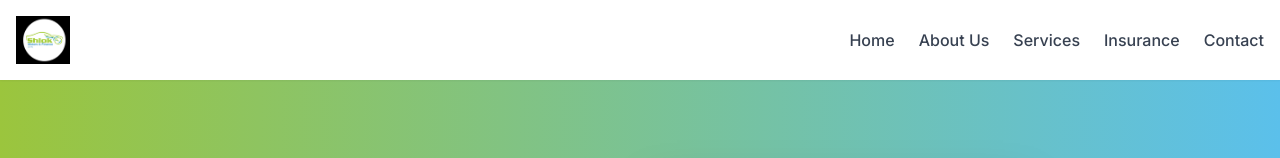
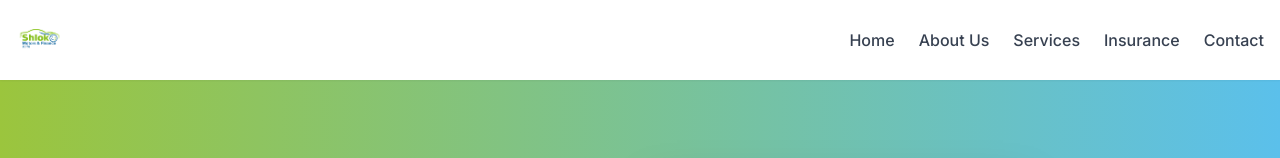
Before and after one commit to shlokthakkar/shlok-finance-hub, a React (Vite) app: page / in a window 1280 px wide. Shown: the top 158 px of the page. Built offline with nearby package versions, Linux system fonts and the light colour scheme.

Commit message:
Replace logo on home page
Use the new logo image in place of the old one on the home page.

```diff
--- a/src/components/Navbar.tsx
+++ b/src/components/Navbar.tsx
@@ -15,7 +15,7 @@ const Navbar = () => {
       <div className="container mx-auto px-4 py-4 flex items-center justify-between">
         <Link to="/" className="flex items-center space-x-2">
           <img
-            src="/lovable-uploads/1e8486e8-a190-47a5-8caa-9b2b847a9f61.png"
+            src="/lovable-uploads/6a52a1ab-e90c-42c0-918f-9671fdd350b5.png"
             alt="Shlok Motors & Finance Logo"
             className="h-12 w-auto"
           />
```
Also changed, not shown: public/lovable-uploads/6a52a1ab-e90c-42c0-918f-9671fdd350b5.png (added).
